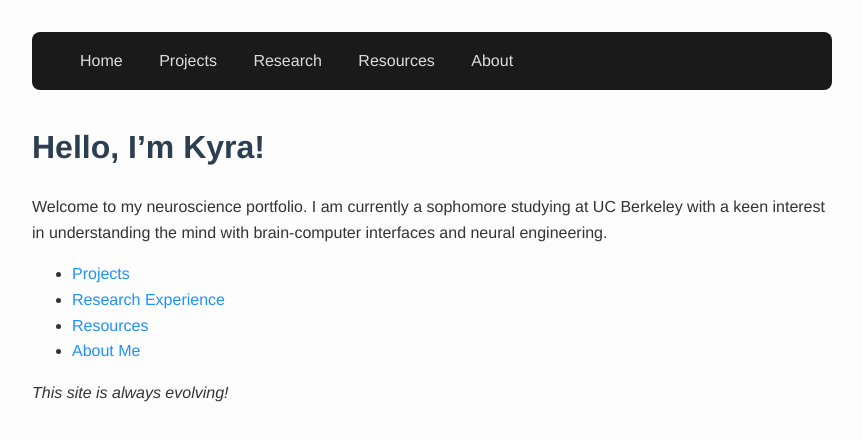
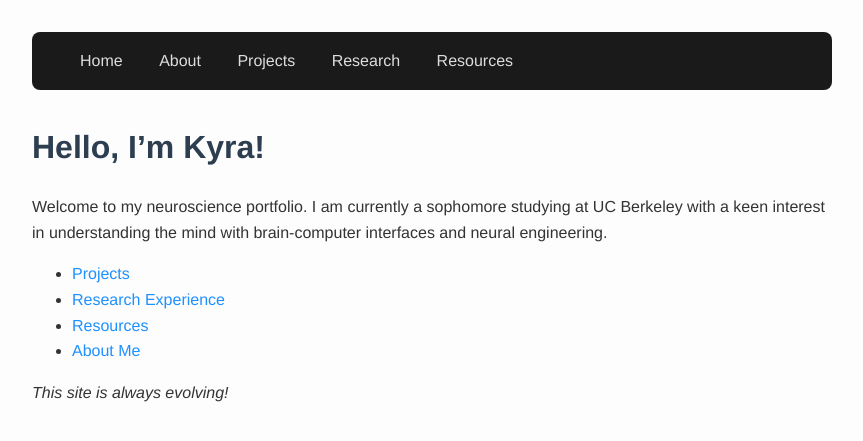
Before and after one commit to ktneuro/ktneuro, a Jekyll site: the page built from index.md, in a window 1280 px wide. Shown: the top 441 px of the page, without its empty margins (208-1071 px from the left). Built offline with Jekyll 4.4.1, drawn with Linux system fonts in a browser that asks for light colours.

```diff
--- a/_layouts/default.html
+++ b/_layouts/default.html
@@ -10,10 +10,10 @@
       <nav class="navbar">
         <div class="nav-right">
           <a href="/">Home</a>
+          <a href="/about.html">About</a>
           <a href="/projects.html">Projects</a>
           <a href="/researchexperience.html">Research</a>
-          <a href="/resources.html">Resources</a>
-          <a href="/about.html">About</a>
+          <a href="/resources.html">Resources</a
         </div>
       </nav>
     </header>
```
